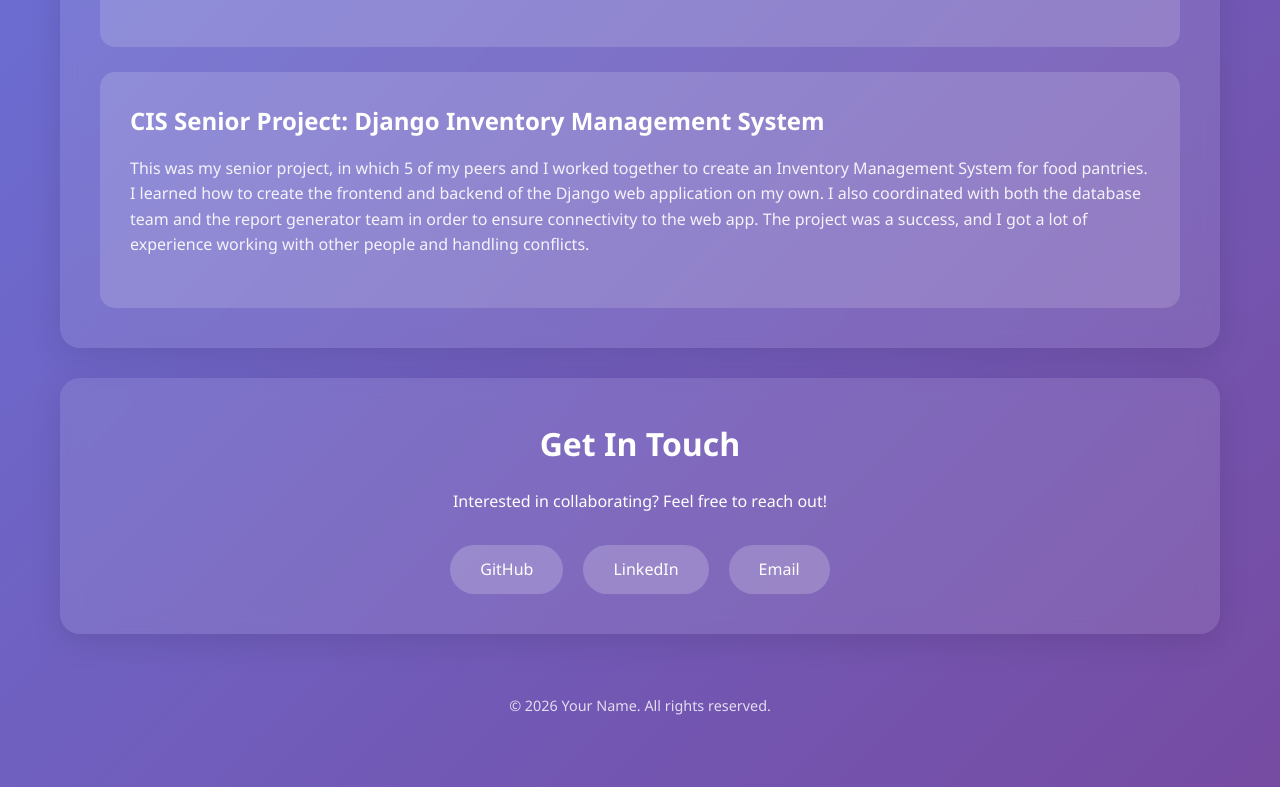
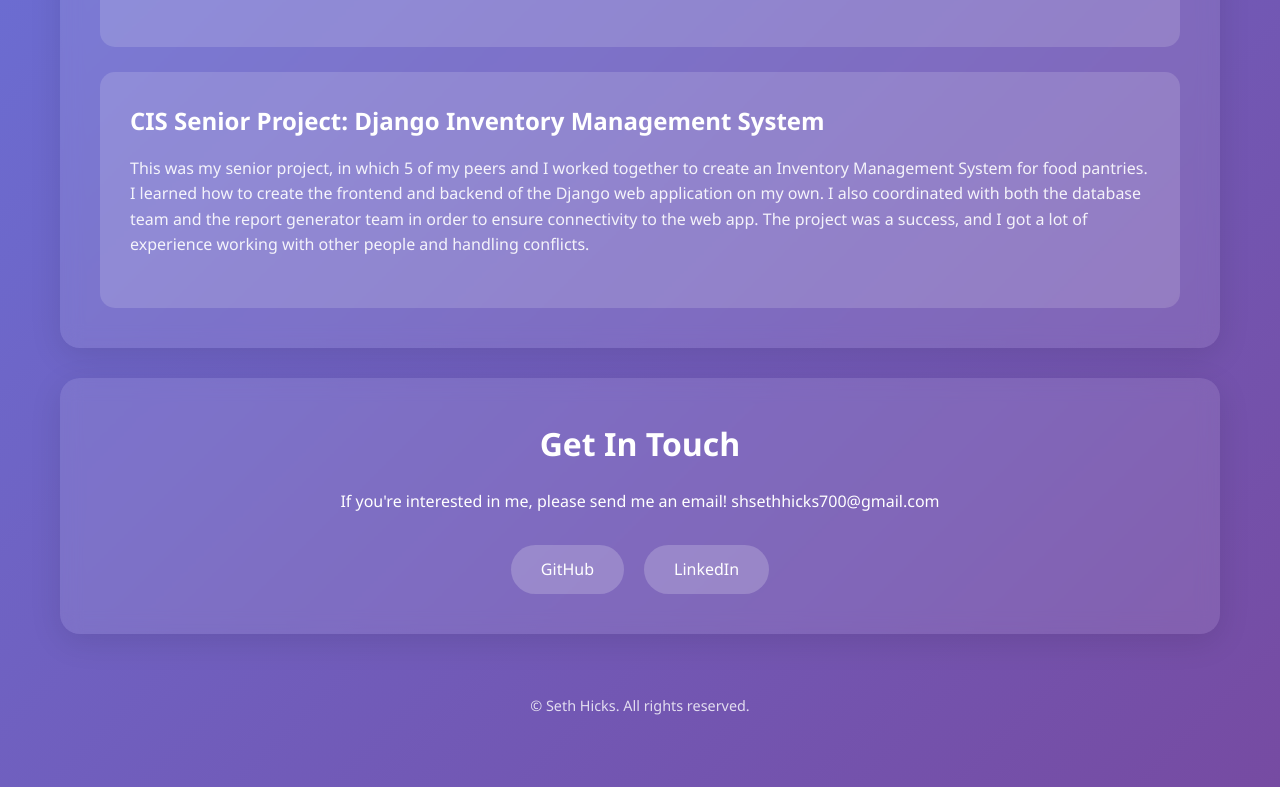
Before and after one commit to sethhicks/sethhicks.github.io, a plain HTML site: page docs/index.html in a window 1280 px wide. Shown: the part 1119-1906 px from the top of the page. Drawn offline with Linux system fonts and the light colour scheme.

Commit message:
Changed some of index, slight CSS change

```diff
--- a/docs/index.html
+++ b/docs/index.html
@@ -52,16 +52,17 @@
 
         <section class="contact">
             <h2>Get In Touch</h2>
-            <p>Interested in collaborating? Feel free to reach out!</p>
+            <p>If you're interested in me, please send me an email!
+              shsethhicks700@gmail.com
+            </p>
             <div class="social-links">
-                <a href="#" class="social-btn">GitHub</a>
-                <a href="#" class="social-btn">LinkedIn</a>
-                <a href="#" class="social-btn">Email</a>
+                <a href="https://github.com/sethhicks" class="social-btn">GitHub</a>
+                <a href="www.linkedin.com/in/seth-hicks-803139274" class="social-btn">LinkedIn</a>
             </div>
         </section>
 
         <footer>
-            <p>&copy; 2026 Your Name. All rights reserved.</p>
+            <p>&copy; Seth Hicks. All rights reserved.</p>
         </footer>
     </div>
 </body>
--- a/docs/styles.css
+++ b/docs/styles.css
@@ -68,12 +68,6 @@ section {
     background: rgba(255, 255, 255, 0.15);
     padding: 30px;
     border-radius: 15px;
-    transition: transform 0.3s ease, box-shadow 0.3s ease;
-}
-
-.project-card:hover {
-    transform: translateY(-5px);
-    box-shadow: 0 12px 24px rgba(0, 0, 0, 0.2);
 }
 
 .project-card h3 {
```
